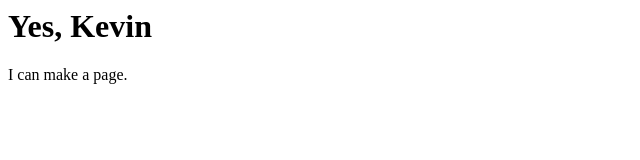
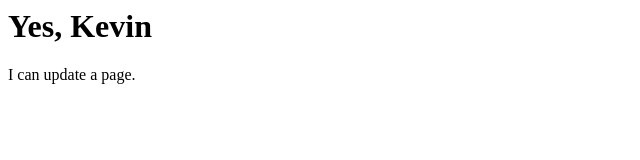
Before and after one commit to laugharn/yes-kevin, a plain HTML site: page index.html in a window 1280 px wide. Shown: the full height of the page, 0-640 px from the left. Drawn offline with Linux system fonts and the light colour scheme.

Commit message:
✏️ Updates page

```diff
--- a/index.html
+++ b/index.html
@@ -4,6 +4,6 @@
     </head>
     <body>
         <h1>Yes, Kevin</h1>
-        <p>I can make a page.</p>
+        <p>I can update a page.</p>
     </body>
 </html>
```
